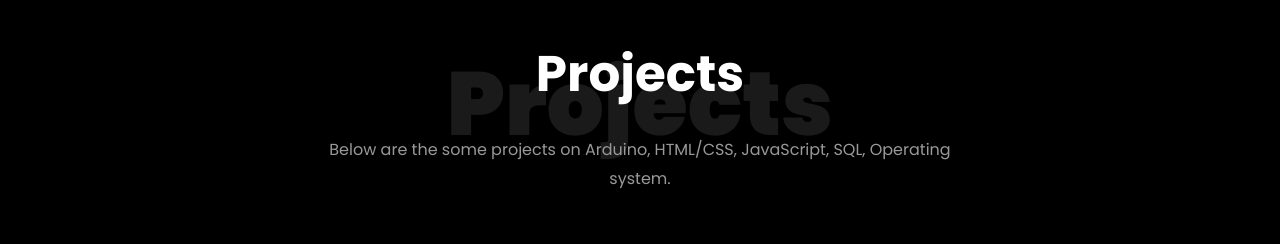
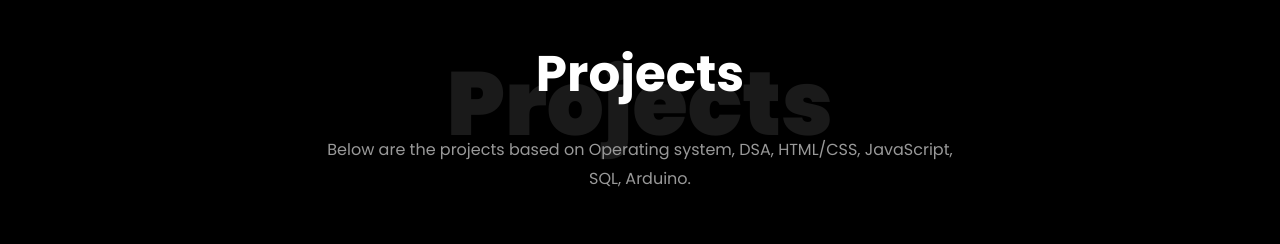
Before and after one commit to AtharvNawal/AtharvNawal.github.io, a plain HTML site: page index.html in a window 1280 px wide. Shown: the part 2700-2944 px from the top of the page. Drawn offline with Linux system fonts and the light colour scheme; files whose address does not match are found by name.

Commit message:
Update index.html

```diff
--- a/index.html
+++ b/index.html
@@ -405,7 +405,7 @@
           <div class="col-md-7 heading-section text-center ftco-animate">
             <h1 class="big big-2">Projects</h1>
             <h2 class="mb-4">Projects</h2>
-            <p>Below are the some projects on Arduino, HTML/CSS, JavaScript, SQL, Operating system.</p>
+            <p>Below are the projects based on Operating system, DSA, HTML/CSS, JavaScript, SQL, Arduino.</p>
           </div>
         </div>
         <div class="row d-flex">
```
